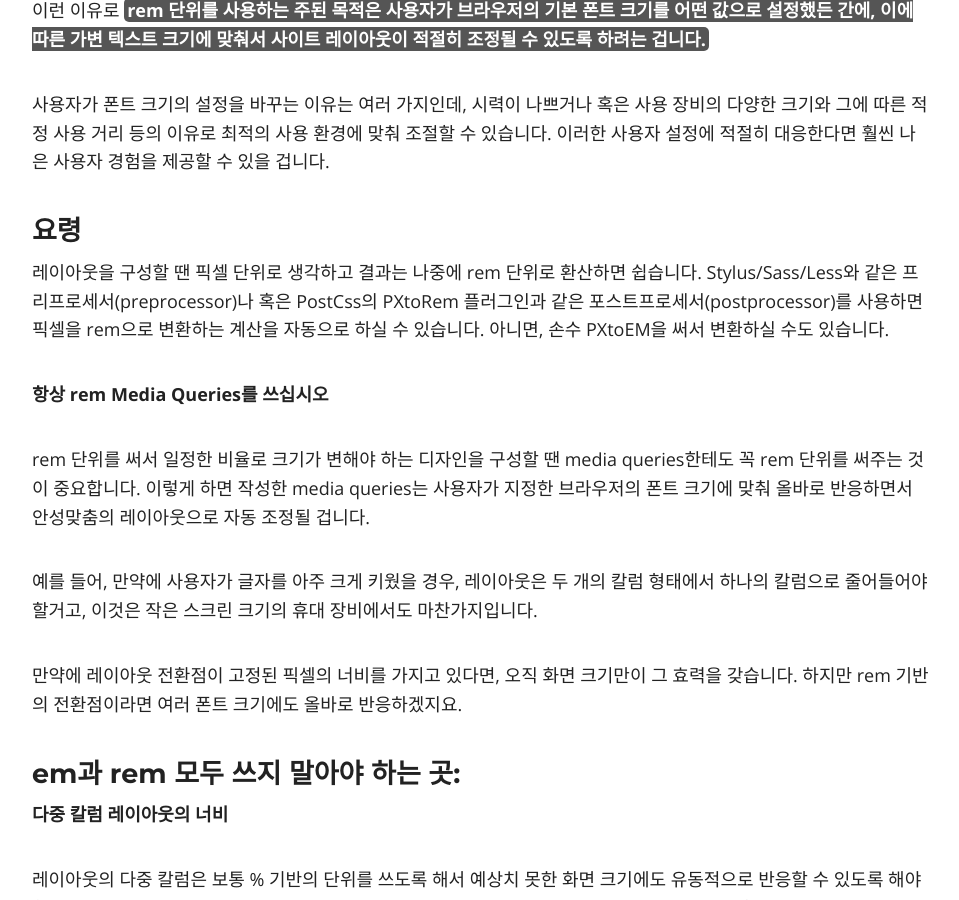
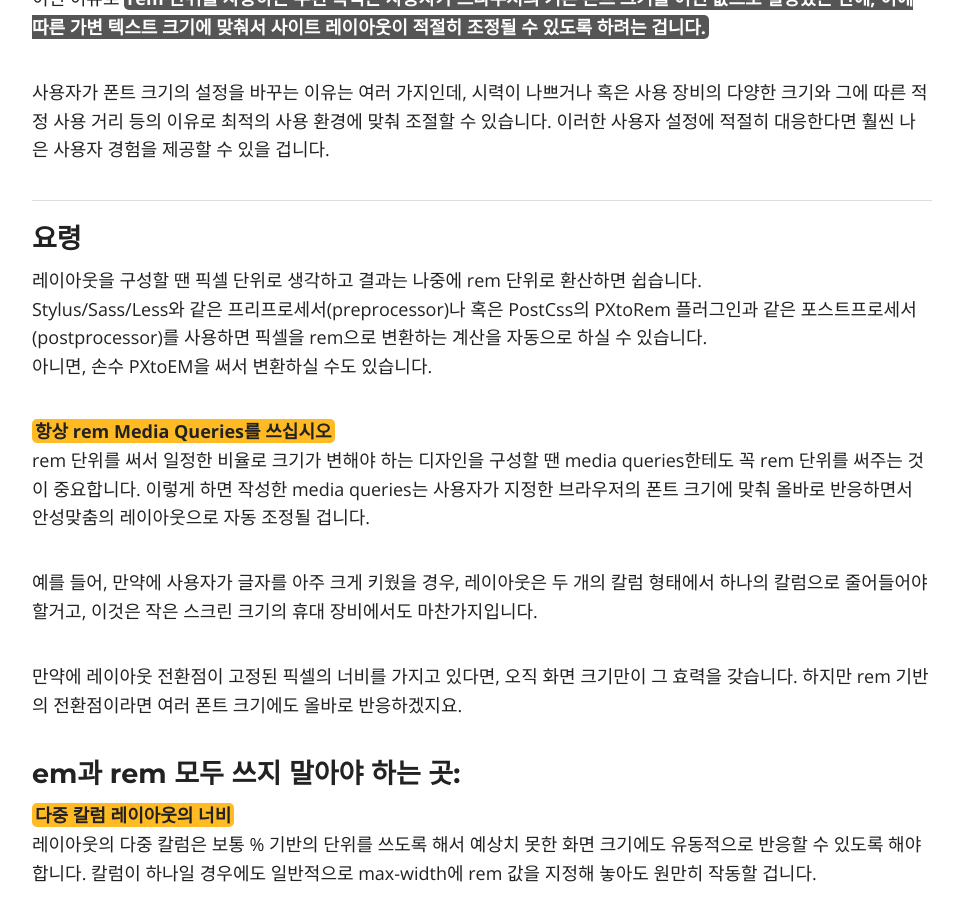
Before and after one commit to lsh58/lsh58.github.io, a Jekyll site: the page built from _posts/2020-02-20-CSS의 7가지 단위.md, in a window 1280 px wide and 900 px high, scrolled down 1497 px. Shown: the whole window, without its empty margins (158-1117 px from the left). Built offline with Jekyll 4.4.1, drawn with Linux system fonts in a browser that asks for light colours; nearby versions of some CDN libraries; comment, search, counter and statistics services are not loaded.

Commit message:
Update 2020-02-20-CSS의 7가지 단위.md

```diff
--- a/_posts/2020-02-20-CSS의 7가지 단위.md
+++ b/_posts/2020-02-20-CSS의 7가지 단위.md
@@ -22,10 +22,12 @@ em과 rem 단위를 쓰면 디자인이 유연해지면서, 고정된 크기에
 em과 rem 단위 모두 이러한 유연성을 가져다주면서 비슷한 성질을 가졌는데, 여기서 드는 가장 큰 의문은, 언제 em 값을 쓰고 또 언제 rem 값을 써야 할까요?
 
 ### em과 rem 단위의 차이점
----
+
 **em 단위**의 픽셀값 변환은 사용된 요소의 폰트 크기에 따라 결정됩니다. 이 폰트 크기 또한 상속에 구애를 받지 않는 절대 단위를 가지고 명시적으로 덮어씌우지 않았다면,<span class="orange">상위 요소로부터 상속의 영향을 받습니다.</span>
 
 **rem 단위**의 픽셀값 변환은 html 요소의 폰트 크기에 따라 결정됩니다. 또 이 폰트 크기는 상속에 구애를 받지 않는 절대 단위를 지정해서 직접 덮어씌우지 않았다면, <span class="orange">브라우저에 설정된 폰트 크기를 그대로 상속받게 됩니다.</span>
+
+---
 
 ### 왜 em 단위를 써야 하는가
 
@@ -43,14 +45,14 @@ rem 단위가 제공하는 가장 커다란 장점은 단지 요소의 상속
 
 사용자가 폰트 크기의 설정을 바꾸는 이유는 여러 가지인데, 시력이 나쁘거나 혹은 사용 장비의 다양한 크기와 그에 따른 적정 사용 거리 등의 이유로 최적의 사용 환경에 맞춰 조절할 수 있습니다. 이러한 사용자 설정에 적절히 대응한다면 훨씬 나은 사용자 경험을 제공할 수 있을 겁니다.
 
+---
 
 ### 요령
 레이아웃을 구성할 땐 픽셀 단위로 생각하고 결과는 나중에 rem 단위로 환산하면 쉽습니다.
 Stylus/Sass/Less와 같은 프리프로세서(preprocessor)나 혹은 PostCss의 PXtoRem 플러그인과 같은 포스트프로세서(postprocessor)를 사용하면 픽셀을 rem으로 변환하는 계산을 자동으로 하실 수 있습니다.
 아니면, 손수 PXtoEM을 써서 변환하실 수도 있습니다.
 
-**항상 rem Media Queries를 쓰십시오**
-
+<span class="orange">항상 rem Media Queries를 쓰십시오</span>
 rem 단위를 써서 일정한 비율로 크기가 변해야 하는 디자인을 구성할 땐 media queries한테도 꼭 rem 단위를 써주는 것이 중요합니다. 이렇게 하면 작성한 media queries는 사용자가 지정한 브라우저의 폰트 크기에 맞춰 올바로 반응하면서 안성맞춤의 레이아웃으로 자동 조정될 겁니다.
 
 예를 들어, 만약에 사용자가 글자를 아주 크게 키웠을 경우, 레이아웃은 두 개의 칼럼 형태에서 하나의 칼럼으로 줄어들어야 할거고, 이것은 작은 스크린 크기의 휴대 장비에서도 마찬가지입니다.
@@ -59,13 +61,11 @@ rem 단위를 써서 일정한 비율로 크기가 변해야 하는 디자인을
 
 ### em과 rem 모두 쓰지 말아야 하는 곳:
 
-**다중 칼럼 레이아웃의 너비**
-
+<span class="orange">다중 칼럼 레이아웃의 너비</span>
 레이아웃의 다중 칼럼은 보통 % 기반의 단위를 쓰도록 해서 예상치 못한 화면 크기에도 유동적으로 반응할 수 있도록 해야 합니다.
 칼럼이 하나일 경우에도 일반적으로 max-width에 rem 값을 지정해 놓아도 원만히 작동할 겁니다.
 
-**요소의 크기가 절대 변하면 안 되는 상황일 때**
-
+<span class="orange">요소의 크기가 절대 변하면 안 되는 상황일 때</span>
 일반 웹 디자인에선 레이아웃 구성 요소 중에 크기가 변한다고 부적절한 상황을 초래할 일은 별로 없을 겁니다. 하지만 간혹 크기가 변하는 것을 막기 위해 고정된 값을 지정해야 하는 상황이 생길 수도 있겠지요.
 고정된 크기의 값을 지정하기 전에 미리 고려해야 할 사항이라면 해당 요소의 크기가 변할 경우 레이아웃이 망가져 버릴 때입니다. 하지만 이런 경우는 별로 없으므로, px 단위를 꺼내 들기 전에 정말로 필요한 것인지 한번 더 검토해 보시기 바랍니다.
 
```
